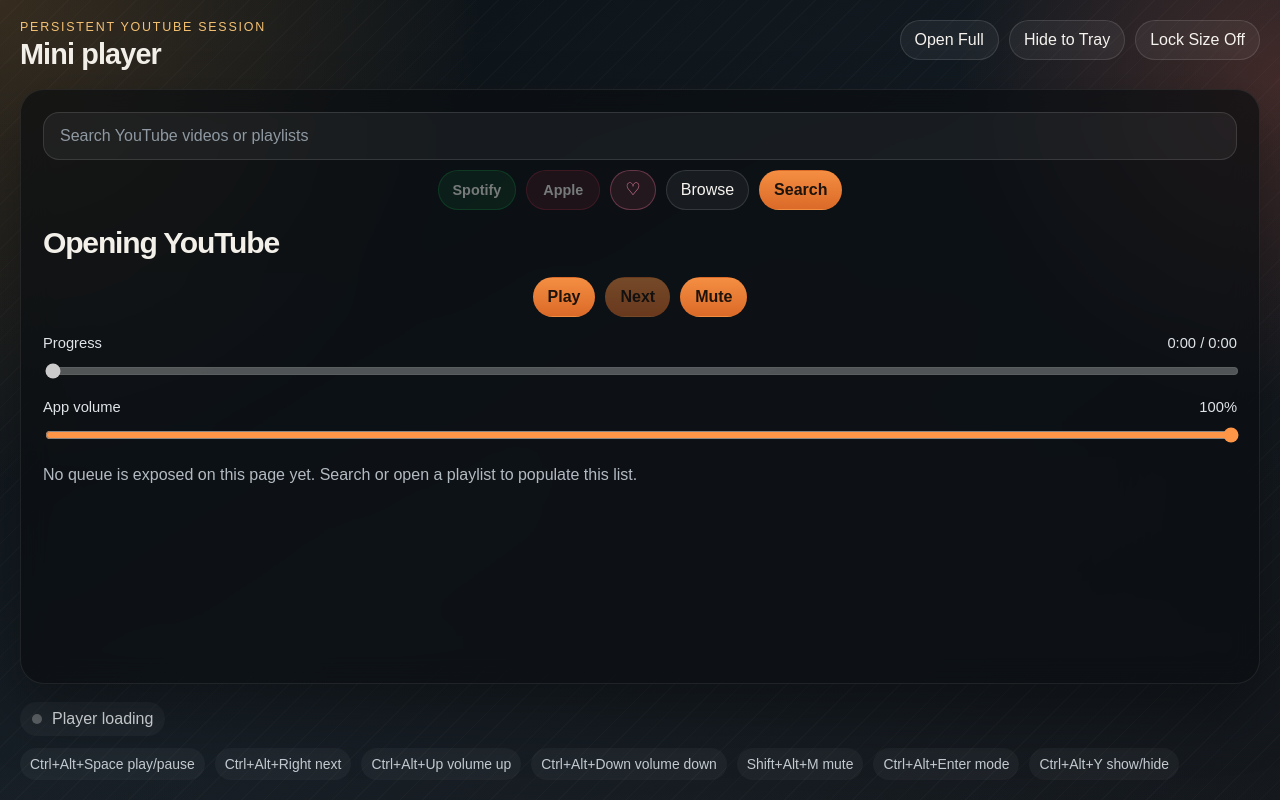
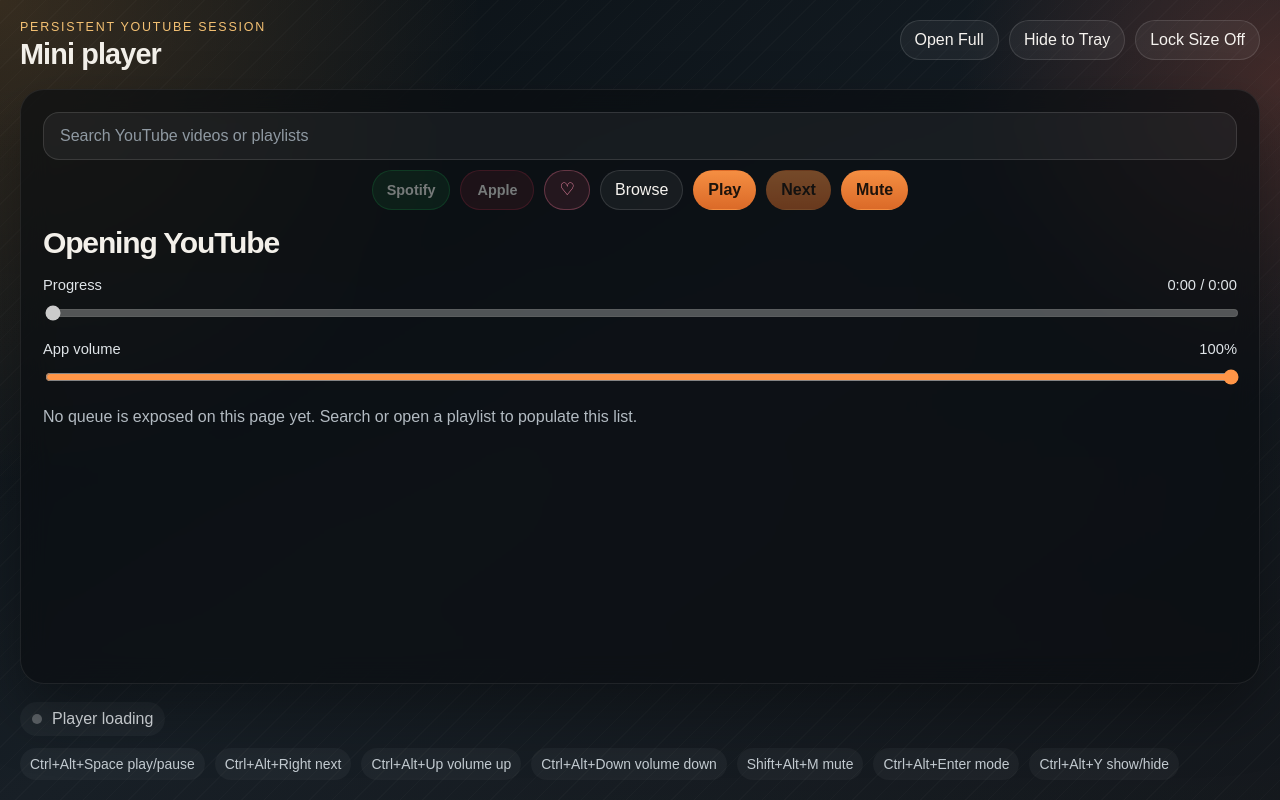
Before and after one commit to zoidypuh/youtube-windows-client, a React (Vite) app: page / in a window 1280 px wide. Built offline with nearby package versions, Linux system fonts and the light colour scheme.

Commit message:
Add shell:show-window IPC handler to foreground the main window for watchdog visual QA

```diff
--- a/electron/main/index.ts
+++ b/electron/main/index.ts
@@ -1311,6 +1311,10 @@ function registerIpc() {
     mainWindow?.hide();
   });
 
+  ipcMain.handle("shell:show-window", () => {
+    revealWindow();
+  });
+
   ipcMain.handle("shell:set-video-bounds", (_event, bounds: VideoBounds | null) => {
     if (shellState.isVideoFullscreen) {
       return;
--- a/src/App.tsx
+++ b/src/App.tsx
@@ -220,6 +220,32 @@ export default function App() {
       </div>
     </>
   );
+  const transportControls = (
+    <div className="transport transport--search">
+      <button
+        className="icon-button"
+        type="button"
+        onClick={() => void shellApi.sendPlayerCommand("play-pause")}
+      >
+        {deferredPlayerState.isPlaying ? "Pause" : "Play"}
+      </button>
+      <button
+        className="icon-button"
+        type="button"
+        disabled={!deferredPlayerState.canGoNext}
+        onClick={() => void shellApi.sendPlayerCommand("next")}
+      >
+        Next
+      </button>
+      <button
+        className="icon-button"
+        type="button"
+        onClick={() => void shellApi.sendPlayerCommand("mute")}
+      >
+        {deferredPlayerState.isMuted ? "Unmute" : "Mute"}
+      </button>
+    </div>
+  );
 
   const submitSearch = (event: FormEvent<HTMLFormElement>) => {
     event.preventDefault();
@@ -385,9 +411,7 @@ export default function App() {
                   <button className="ghost-button" type="button" onClick={() => void shellApi.openYoutubeHome()}>
                     Browse
                   </button>
-                  <button className="icon-button" type="submit">
-                    Search
-                  </button>
+                  {transportControls}
                 </div>
               </form>
             </section>
@@ -395,24 +419,6 @@ export default function App() {
             {shellState.mode === "mini" ? (
               <div className="track-meta">
                 <h2>{title}</h2>
-              </div>
-            ) : null}
-
-            {shellState.mode === "mini" ? (
-              <div className="transport">
-                <button className="icon-button" onClick={() => void shellApi.sendPlayerCommand("play-pause")}>
-                  {deferredPlayerState.isPlaying ? "Pause" : "Play"}
-                </button>
-                <button
-                  className="icon-button"
-                  disabled={!deferredPlayerState.canGoNext}
-                  onClick={() => void shellApi.sendPlayerCommand("next")}
-                >
-                  Next
-                </button>
-                <button className="icon-button" onClick={() => void shellApi.sendPlayerCommand("mute")}>
-                  {deferredPlayerState.isMuted ? "Unmute" : "Mute"}
-                </button>
               </div>
             ) : null}
 
```
